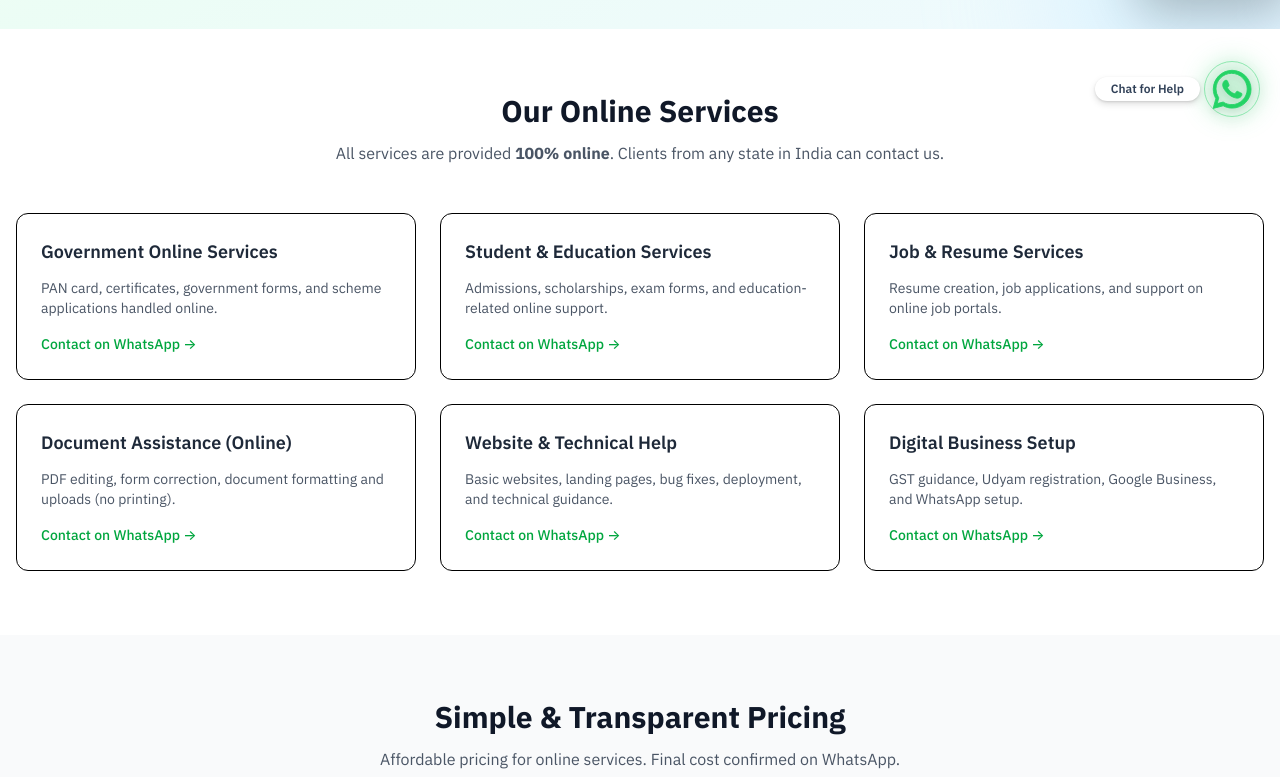
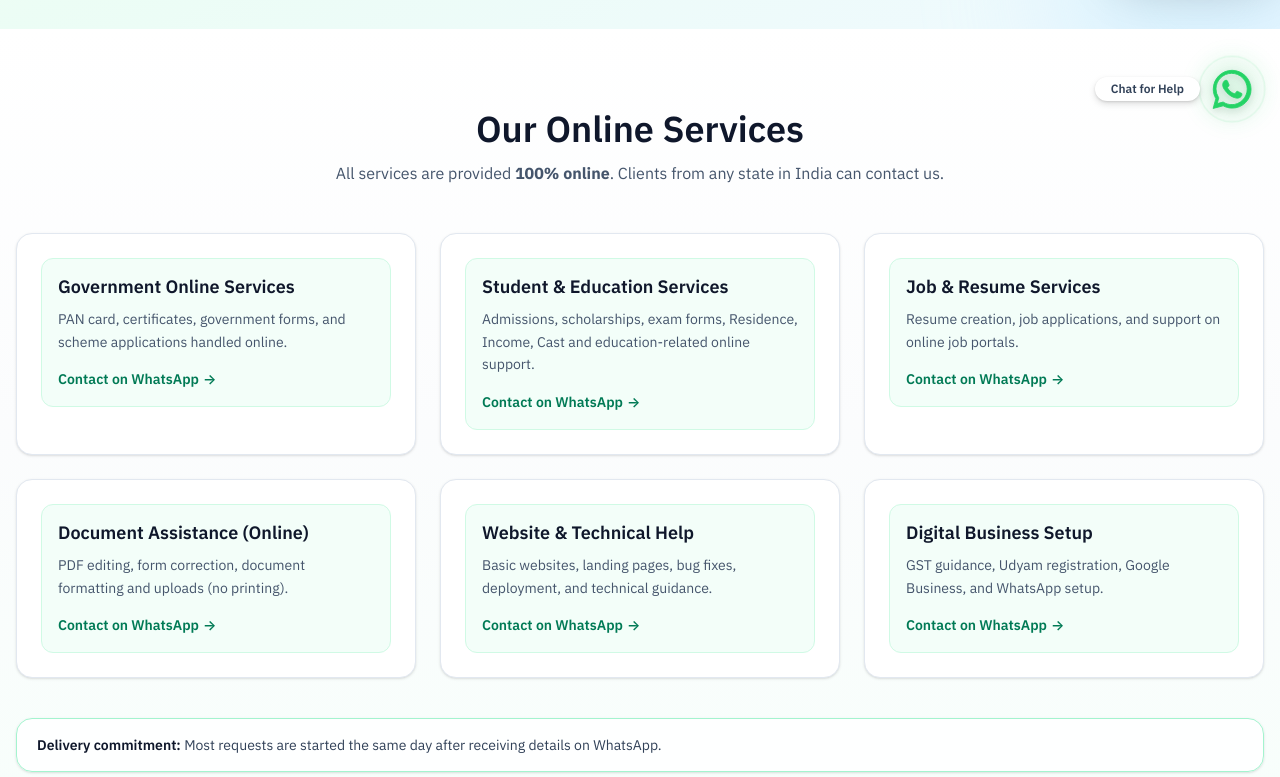
Before and after one commit to md-uzaif/digi-help, a React (Vite) app: page / in a window 1280 px wide. Shown: the part 663-1440 px from the top of the page. Built offline with nearby package versions, Linux system fonts and the light colour scheme.

Commit message:
feat(ui): update and add ui in the footer section add social media logo then improve service.jsx UI for better view

```diff
--- a/src/components/Hero.jsx
+++ b/src/components/Hero.jsx
@@ -34,7 +34,7 @@ function Hero() {
 
           <div className="mt-8 flex flex-wrap gap-4">
             <a
-              href="https://wa.me/91XXXXXXXXXX"
+              href="https://wa.me/918084860650"
               className="rounded-md bg-emerald-600 px-6 py-3 text-white font-semibold shadow-lg shadow-emerald-600/20 transition hover:-translate-y-0.5 hover:bg-emerald-700"
             >
               Chat on WhatsApp
@@ -126,7 +126,7 @@ function Hero() {
 
             </div>
 
-            <div className="absolute -right-10 -bottom-24 w-45 rounded-[36px] border border-slate-200 bg-slate-900/95 p-3 shadow-2xl">
+            <div className="absolute -right-5 -bottom-17 w-45 rounded-[36px] border border-slate-200 bg-slate-900/95 p-3 shadow-2xl">
               <div className="mx-auto mb-2 h-1 w-10 rounded-full bg-slate-700" />
               <div className="rounded-[26px] bg-white/95 p-3 shadow-inner min-h-[280px] flex flex-col">
                 <div className="flex items-center gap-2 border-b border-slate-200 pb-2">
--- a/src/components/Navbar.jsx
+++ b/src/components/Navbar.jsx
@@ -72,7 +72,7 @@ function Navbar() {
         {/* Right actions */}
         <div className="flex items-center gap-3">
           <a
-            href="https://wa.me/91XXXXXXXXXX"
+            href="https://wa.me/918084860650"
             target="_blank"
             rel="noopener noreferrer"
             className="hidden sm:inline-flex bg-green-500 hover:bg-green-600 text-white px-4 py-2 rounded-md text-sm font-medium items-center gap-2"
@@ -136,7 +136,7 @@ function Navbar() {
               Contact
             </a>
             <a
-              href="https://wa.me/91XXXXXXXXXX"
+              href="https://wa.me/918084860650"
               target="_blank"
               rel="noopener noreferrer"
               className="inline-flex w-fit bg-green-500 hover:bg-green-600 text-white px-4 py-2 rounded-md text-sm font-medium"
--- a/src/components/Pricing.jsx
+++ b/src/components/Pricing.jsx
@@ -85,7 +85,7 @@ function Pricing() {
               </ul>
 
               <a
-                href="https://wa.me/91XXXXXXXXXX"
+                href="https://wa.me/918084860650"
                 className="block mt-6 text-center bg-green-500 hover:bg-green-600 text-white py-2 rounded-md font-medium"
               >
                 Get Exact Price on WhatsApp
--- a/src/components/Services.jsx
+++ b/src/components/Services.jsx
@@ -1,41 +1,50 @@
 function Services() {
   const services = [
     {
+      id: "gov",
       title: "Government Online Services",
       desc: "PAN card, certificates, government forms, and scheme applications handled online.",
     },
     {
+      id: "edu",
       title: "Student & Education Services",
-      desc: "Admissions, scholarships, exam forms, and education-related online support.",
+      desc: "Admissions, scholarships, exam forms, Residence, Income, Cast and education-related online support.",
     },
     {
+      id: "job",
       title: "Job & Resume Services",
       desc: "Resume creation, job applications, and support on online job portals.",
     },
     {
+      id: "doc",
       title: "Document Assistance (Online)",
       desc: "PDF editing, form correction, document formatting and uploads (no printing).",
     },
     {
+      id: "tech",
       title: "Website & Technical Help",
       desc: "Basic websites, landing pages, bug fixes, deployment, and technical guidance.",
     },
     {
+      id: "biz",
       title: "Digital Business Setup",
       desc: "GST guidance, Udyam registration, Google Business, and WhatsApp setup.",
     },
   ];
 
   return (
-    <section id="services" className="py-16 bg-white">
+    <section
+      id="services"
+      className="py-16 bg-gradient-to-b from-white via-slate-50/60 to-emerald-50/40"
+    >
       <div className="max-w-7xl mx-auto px-4">
+        {/* Section Header */}
+        <div className="text-center mb-12 max-w-3xl mx-auto">
 
-        {/* Section Header */}
-        <div className="text-center mb-12">
-          <h2 className="text-2xl md:text-3xl font-bold text-gray-900">
+          <h2 className="mt-4 text-3xl md:text-4xl font-semibold text-slate-900">
             Our Online Services
           </h2>
-          <p className="mt-3 text-gray-600">
+          <p className="mt-3 text-slate-600">
             All services are provided <strong>100% online</strong>.
             Clients from any state in India can contact us.
           </p>
@@ -43,29 +52,40 @@ function Services() {
 
         {/* Services Grid */}
         <div className="grid gap-6 sm:grid-cols-2 lg:grid-cols-3">
-          {services.map((service, index) => (
+          {services.map((service) => (
             <div
-              key={index}
-              className="border rounded-xl p-6 hover:shadow-md transition"
+              key={service.id}
+              className="group rounded-2xl border border-slate-200 bg-white p-6 shadow-sm transition duration-300 hover:-translate-y-1 hover:shadow-xl hover:shadow-emerald-100/70"
             >
-              <h3 className="text-lg font-semibold text-gray-800">
+              <div className="rounded-xl border border-emerald-100 bg-emerald-50/60 p-4">
+                <h3 className="text-lg font-semibold leading-snug text-slate-900">
                   {service.title}
                 </h3>
 
-              <p className="mt-3 text-sm text-gray-600">
+                <p className="mt-2 text-sm leading-relaxed text-slate-600">
                   {service.desc}
                 </p>
 
                 <a
-                href="https://wa.me/91XXXXXXXXXX"
-                className="inline-block mt-4 text-sm font-medium text-green-600 hover:underline"
+                  href="https://wa.me/918084860650"
+                  className="mt-4 inline-flex items-center text-sm font-semibold text-emerald-700 transition group-hover:text-emerald-800"
                 >
-                Contact on WhatsApp →
+                  Contact on WhatsApp
+                  <span className="ml-1 transition group-hover:translate-x-1">
+                    &rarr;
+                  </span>
                 </a>
+              </div>
             </div>
           ))}
         </div>
 
+        <div className="mt-10 rounded-2xl border border-emerald-200 bg-white/90 px-5 py-4 text-sm text-slate-700 shadow-sm">
+          <span className="font-semibold text-slate-900">
+            Delivery commitment:
+          </span>{" "}
+          Most requests are started the same day after receiving details on WhatsApp.
+        </div>
       </div>
     </section>
   );
--- a/src/components/WhatsAppFloat.jsx
+++ b/src/components/WhatsAppFloat.jsx
@@ -1,7 +1,7 @@
 function WhatsAppFloat() {
   return (
     <a
-      href="https://wa.me/91XXXXXXXXXX"
+      href="https://wa.me/918084860650"
       target="_blank"
       rel="noopener noreferrer"
       aria-label="Chat on WhatsApp"
--- a/src/index.css
+++ b/src/index.css
@@ -23,6 +23,33 @@
   }
 }
 
+@keyframes whatsapp-glow {
+  0%,
+  100% {
+    opacity: 0.45;
+    transform: scale(1);
+  }
+  50% {
+    opacity: 0.75;
+    transform: scale(1.08);
+  }
+}
+
+@keyframes whatsapp-ripple {
+  0% {
+    opacity: 0.45;
+    transform: scale(0.9);
+  }
+  70% {
+    opacity: 0.1;
+    transform: scale(1.45);
+  }
+  100% {
+    opacity: 0;
+    transform: scale(1.6);
+  }
+}
+
 @layer utilities {
   body {
     font-family: "IBM Plex Sans", ui-sans-serif, system-ui, -apple-system,
@@ -44,4 +71,12 @@
   .hero-pulse {
     animation: hero-pulse 2.4s ease-in-out infinite;
   }
+
+  .whatsapp-glow {
+    animation: whatsapp-glow 2.8s ease-in-out infinite;
+  }
+
+  .whatsapp-ripple {
+    animation: whatsapp-ripple 2.8s ease-out infinite;
+  }
 }
```
Also changed, not shown: src/components/Footer.jsx (+48 -3 lines). Lines whose indentation alone changed are shown as unchanged.
